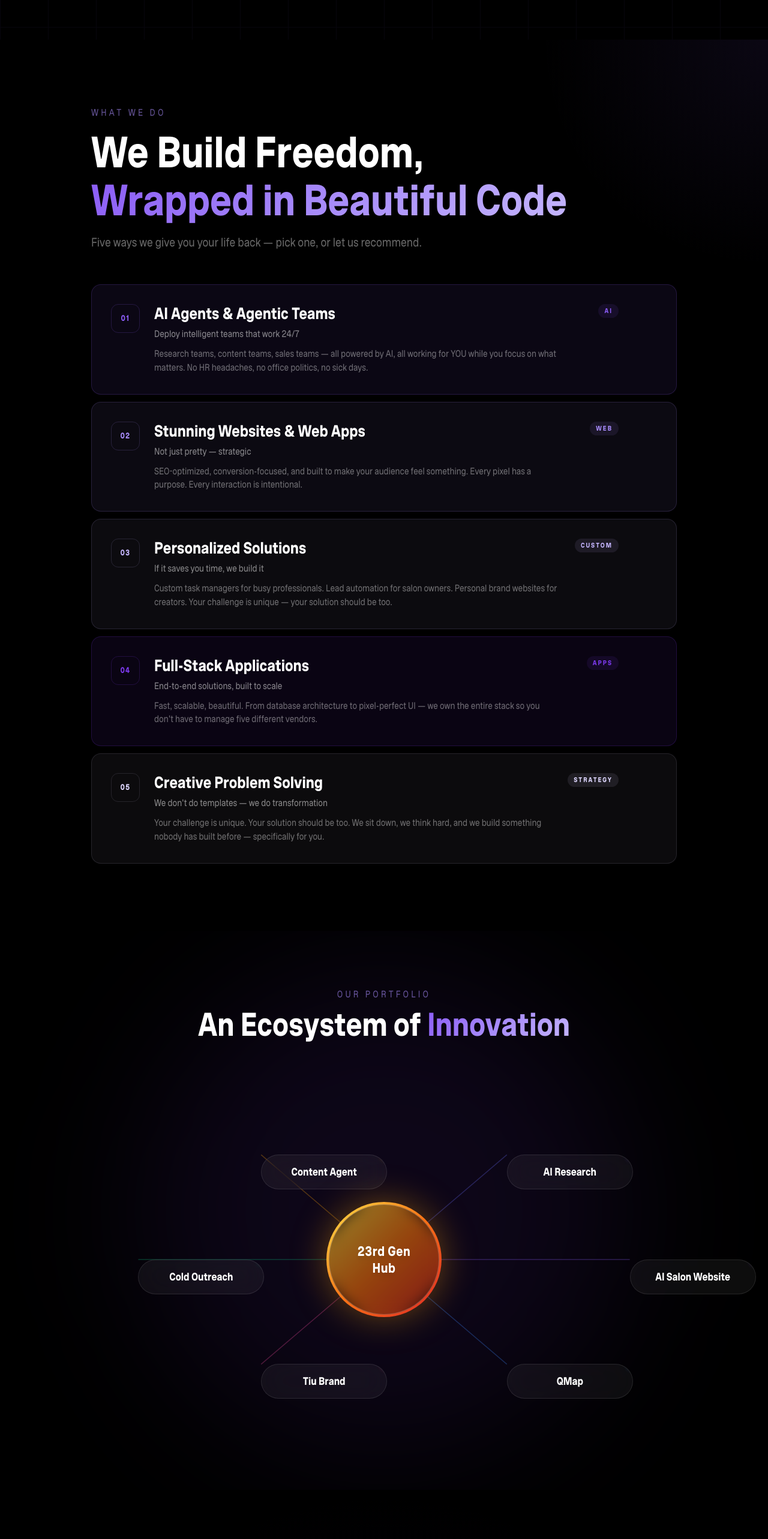
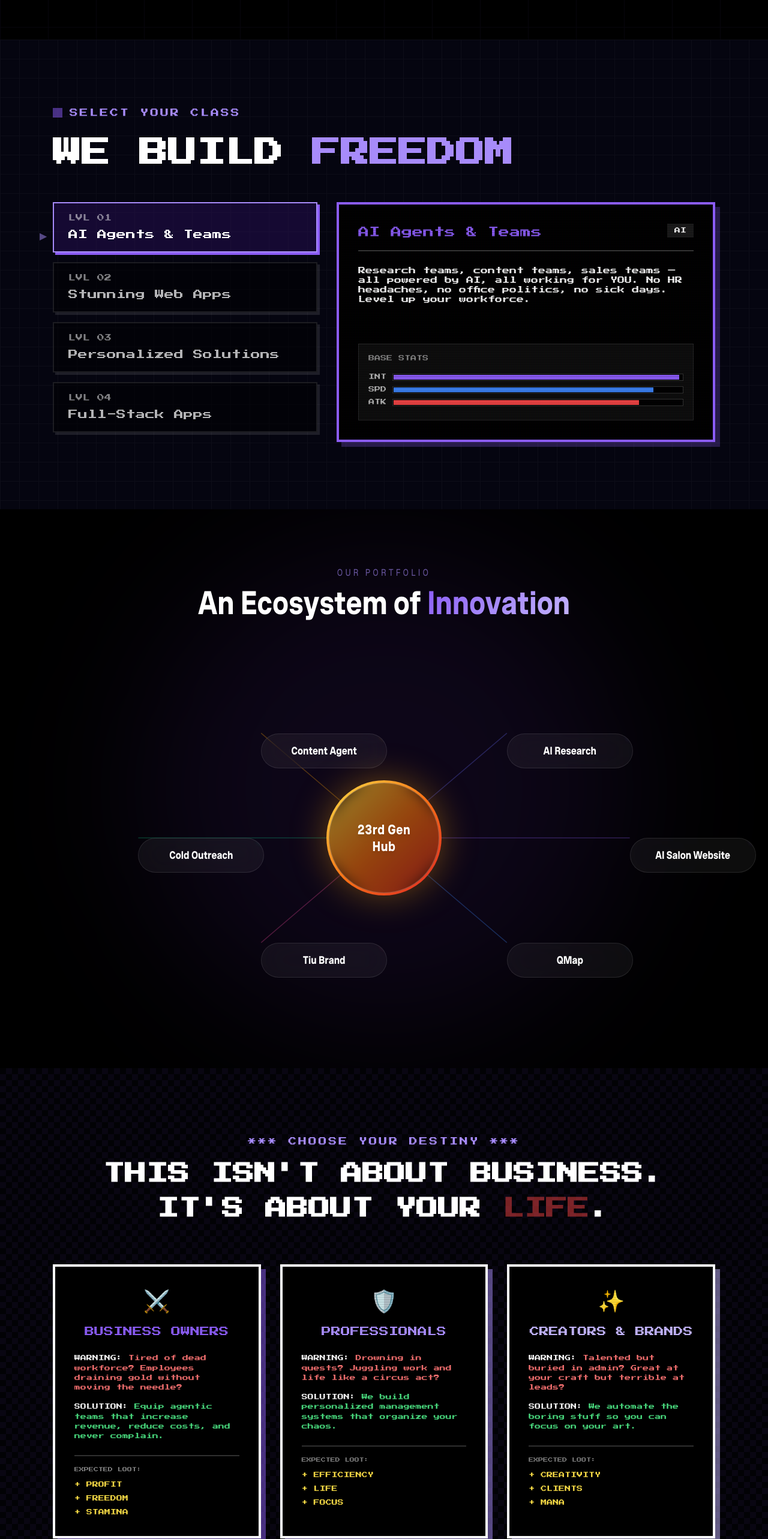
Before and after one commit to Tiuday/portfolio, a React (Vite) app: page / in a window 1280 px wide. Shown: the part 2355-4921 px from the top of the page at 60% size. Built offline with nearby package versions, Linux system fonts and the light colour scheme.

Commit message:
Update Services and Impact sections with animated pixel art retro game design, integrate Web3Forms for contact form

```diff
--- a/index.html
+++ b/index.html
@@ -9,6 +9,9 @@
     <meta property="og:title" content="23rd Gen — We Sell Your Time Back" />
     <meta property="og:description" content="AI-powered solutions & beautiful web experiences that give you more time for what truly matters." />
     <meta property="og:type" content="website" />
+    <link rel="preconnect" href="https://fonts.googleapis.com">
+    <link rel="preconnect" href="https://fonts.gstatic.com" crossorigin>
+    <link href="https://fonts.googleapis.com/css2?family=Press+Start+2P&display=swap" rel="stylesheet">
     <title>23rd Gen — We Sell Your Time Back</title>
   </head>
   <body>
--- a/src/components/Impact.jsx
+++ b/src/components/Impact.jsx
@@ -3,27 +3,27 @@ import { motion, useInView } from 'framer-motion'
 
 const audiences = [
   {
-    icon: '📊',
-    title: 'Small Business Owners',
-    pain: 'Tired of dead workforce? Employees who drain money without moving the needle?',
-    solution: 'We give you agentic teams that increase revenue, reduce costs, and never complain.',
-    outcomes: ['More profit', 'More freedom', 'More family time'],
+    icon: '⚔️',
+    title: 'BUSINESS OWNERS',
+    pain: 'Tired of dead workforce? Employees draining gold without moving the needle?',
+    solution: 'Equip agentic teams that increase revenue, reduce costs, and never complain.',
+    outcomes: ['+ PROFIT', '+ FREEDOM', '+ STAMINA'],
     color: '#8B5CF6',
   },
   {
-    icon: '💼',
-    title: 'Working Professionals',
-    pain: 'Drowning in tasks? Juggling work and life like a circus act?',
+    icon: '🛡️',
+    title: 'PROFESSIONALS',
+    pain: 'Drowning in quests? Juggling work and life like a circus act?',
     solution: 'We build personalized management systems that organize your chaos.',
-    outcomes: ['Work smarter', 'Live fuller', 'Breathe easier'],
+    outcomes: ['+ EFFICIENCY', '+ LIFE', '+ FOCUS'],
     color: '#A78BFA',
   },
   {
-    icon: '🎨',
-    title: 'Creators & Personal Brands',
-    pain: 'Talented but buried in admin? Great at your craft but terrible at lead management?',
+    icon: '✨',
+    title: 'CREATORS & BRANDS',
+    pain: 'Talented but buried in admin? Great at your craft but terrible at leads?',
     solution: 'We automate the boring stuff so you can focus on your art.',
-    outcomes: ['More creativity', 'More clients', 'More revenue'],
+    outcomes: ['+ CREATIVITY', '+ CLIENTS', '+ MANA'],
     color: '#C4B5FD',
   },
 ]
@@ -33,106 +33,104 @@ export default function Impact() {
   const inView = useInView(ref, { once: true, amount: 0.1 })
 
   return (
-    <section id="impact" className="relative bg-black py-28 overflow-hidden">
-      {/* Ambient */}
-      <div className="absolute inset-0 pointer-events-none"
-        style={{ background: 'radial-gradient(ellipse at center, rgba(46,16,101,0.15) 0%, transparent 70%)' }}
-      />
+    <section id="impact" className="relative bg-[#020205] py-28 overflow-hidden" style={{ imageRendering: 'pixelated' }}>
+      {/* Pixelated background pattern */}
+      <div className="absolute inset-0 opacity-[0.05] pointer-events-none"
+           style={{ backgroundImage: 'repeating-linear-gradient(45deg, #8B5CF6 25%, transparent 25%, transparent 75%, #8B5CF6 75%, #8B5CF6), repeating-linear-gradient(45deg, #8B5CF6 25%, transparent 25%, transparent 75%, #8B5CF6 75%, #8B5CF6)', backgroundPosition: '0 0, 10px 10px', backgroundSize: '20px 20px' }} />
 
-      <div ref={ref} className="relative z-10 max-w-7xl mx-auto px-6">
+      <div ref={ref} className="relative z-10 max-w-6xl mx-auto px-6">
         <motion.div
           initial={{ opacity: 0, y: 20 }}
           animate={inView ? { opacity: 1, y: 0 } : {}}
-          className="text-violet-400/60 text-sm tracking-[0.3em] uppercase mb-4"
+          className="text-center mb-16"
         >
-          Why Work With Us
+          <div className="text-violet-400 text-xs sm:text-sm tracking-[0.2em] uppercase mb-4" style={{ fontFamily: '"Press Start 2P", monospace' }}>
+            *** CHOOSE YOUR DESTINY ***
+          </div>
+          <h2 className="font-bold text-2xl sm:text-3xl md:text-4xl text-white leading-loose" style={{ fontFamily: '"Press Start 2P", monospace', lineHeight: '1.6' }}>
+            THIS ISN'T ABOUT BUSINESS.<br/>
+            IT'S ABOUT YOUR <span className="text-red-500 animate-pulse">LIFE</span>.
+          </h2>
         </motion.div>
 
-        <motion.h2
-          initial={{ opacity: 0, y: 40 }}
-          animate={inView ? { opacity: 1, y: 0 } : {}}
-          transition={{ duration: 0.7, delay: 0.1, ease: [0.16, 1, 0.3, 1] }}
-          className="font-cossette font-bold text-[clamp(2rem,5vw,4rem)] leading-tight text-white mb-6"
-        >
-          This Isn't About Your Business.
-          <br />
-          <span className="gradient-text">It's About Your LIFE.</span>
-        </motion.h2>
-
-        <motion.p
-          initial={{ opacity: 0, y: 20 }}
-          animate={inView ? { opacity: 1, y: 0 } : {}}
-          transition={{ delay: 0.2 }}
-          className="text-white/40 text-lg mb-16 max-w-xl"
-        >
-          We work with three types of game-changers.
-        </motion.p>
-
-        {/* Audience cards */}
-        <div className="grid md:grid-cols-3 gap-6 mb-20">
+        {/* Character/Audience Cards */}
+        <div className="grid md:grid-cols-3 gap-8 mb-20">
           {audiences.map((a, i) => (
             <motion.div
               key={a.title}
               initial={{ opacity: 0, y: 40 }}
               animate={inView ? { opacity: 1, y: 0 } : {}}
-              transition={{ duration: 0.6, delay: 0.2 + i * 0.12, ease: [0.16, 1, 0.3, 1] }}
-              className="group relative p-7 rounded-2xl border border-white/5 bg-white/[0.02] hover:bg-white/[0.04] transition-all duration-300 overflow-hidden"
-              whileHover={{ y: -4 }}
+              transition={{ duration: 0.5, delay: i * 0.15 }}
+              className="relative p-6 sm:p-8 bg-black border-4 group hover:-translate-y-2 transition-transform duration-300"
+              style={{
+                borderColor: 'white',
+                boxShadow: `8px 8px 0 0 ${a.color}80`,
+                fontFamily: '"Press Start 2P", monospace'
+              }}
             >
-              {/* Top glow */}
-              <div className="absolute top-0 left-0 right-0 h-px"
-                style={{ background: `linear-gradient(90deg, transparent, ${a.color}, transparent)` }}
-              />
+              {/* Scanline */}
+              <div className="absolute inset-0 bg-[linear-gradient(rgba(18,16,16,0)_50%,rgba(0,0,0,0.15)_50%)] bg-[length:100%_4px] pointer-events-none opacity-50 z-20" />
 
-              <div className="text-3xl mb-5">{a.icon}</div>
-              <h3 className="font-cossette font-bold text-xl text-white mb-3">{a.title}</h3>
-              <p className="text-white/40 text-sm leading-relaxed mb-4">{a.pain}</p>
-              <p className="text-white/60 text-sm leading-relaxed mb-5">{a.solution}</p>
+              <div className="relative z-10">
+                <div className="text-4xl mb-6 text-center">{a.icon}</div>
+                <h3 className="text-sm sm:text-base text-center mb-6" style={{ color: a.color }}>{a.title}</h3>
 
-              {/* Outcomes */}
-              <div className="space-y-1.5">
-                {a.outcomes.map((o) => (
-                  <div key={o} className="flex items-center gap-2 text-sm" style={{ color: a.color }}>
-                    <span className="w-1 h-1 rounded-full flex-shrink-0" style={{ background: a.color }} />
-                    {o}
-                  </div>
-                ))}
+                <div className="mb-6">
+                  <p className="text-[9px] sm:text-[10px] text-red-400 leading-relaxed mb-4">
+                    <span className="text-white">WARNING: </span>{a.pain}
+                  </p>
+                  <p className="text-[9px] sm:text-[10px] text-green-400 leading-relaxed">
+                    <span className="text-white">SOLUTION: </span>{a.solution}
+                  </p>
+                </div>
+
+                {/* Loot/Outcomes */}
+                <div className="border-t-2 border-white/20 pt-4 mt-auto">
+                  <div className="text-[8px] text-white/50 mb-3">EXPECTED LOOT:</div>
+                  <ul className="space-y-2">
+                    {a.outcomes.map(o => (
+                      <li key={o} className="text-[10px] text-yellow-300">
+                        {o}
+                      </li>
+                    ))}
+                  </ul>
+                </div>
               </div>
             </motion.div>
           ))}
         </div>
 
-        {/* Promise block */}
+        {/* Boss Room / Promise block */}
         <motion.div
-          initial={{ opacity: 0, y: 30 }}
-          animate={inView ? { opacity: 1, y: 0 } : {}}
-          transition={{ duration: 0.7, delay: 0.5 }}
-          className="relative p-10 md:p-14 rounded-3xl border border-violet-500/20 overflow-hidden text-center"
-          style={{ background: 'linear-gradient(135deg, rgba(46,16,101,0.3) 0%, rgba(10,0,30,0.5) 100%)' }}
+          initial={{ opacity: 0, scale: 0.95 }}
+          animate={inView ? { opacity: 1, scale: 1 } : {}}
+          transition={{ duration: 0.5, delay: 0.4 }}
+          className="relative p-8 md:p-12 border-4 bg-black text-center"
+          style={{
+            borderColor: '#8B5CF6',
+            boxShadow: '0 0 40px rgba(139,92,246,0.3), inset 0 0 40px rgba(139,92,246,0.2)',
+            fontFamily: '"Press Start 2P", monospace'
+          }}
         >
-          {/* Glow */}
-          <div className="absolute inset-0 pointer-events-none"
-            style={{ background: 'radial-gradient(ellipse at center, rgba(139,92,246,0.12) 0%, transparent 70%)' }}
-          />
-
-          <p className="text-violet-400/60 text-sm tracking-[0.3em] uppercase mb-5">The 23rd Gen Promise</p>
-          <h3 className="font-cossette font-bold text-[clamp(1.8rem,4vw,3.5rem)] text-white leading-tight mb-6">
-            When you work with us,<br />
-            you're not buying a product.
+          <div className="text-yellow-400 text-xs sm:text-sm tracking-widest mb-6 animate-pulse">
+            ! THE 23RD GEN PROMISE !
+          </div>
+          <h3 className="text-sm sm:text-lg md:text-xl text-white leading-loose mb-8">
+            WHEN YOU WORK WITH US, YOU'RE NOT BUYING A PRODUCT.
           </h3>
-          <p className="text-white/60 text-lg max-w-2xl mx-auto leading-relaxed mb-8">
-            You're buying back your <span className="text-violet-400 font-semibold">LIFE</span>.
-            You're choosing quality time over quantity time.
-            You're saying YES to what matters.
+          <p className="text-[10px] sm:text-xs text-white/70 leading-loose max-w-3xl mx-auto mb-10">
+            YOU'RE BUYING BACK YOUR <span className="text-violet-400">LIFE</span>.
+            YOU'RE CHOOSING QUALITY TIME OVER QUANTITY TIME.
+            PRESS START TO BEGIN.
           </p>
           <motion.a
             href="#contact"
-            whileHover={{ scale: 1.05, boxShadow: '0 0 30px rgba(139,92,246,0.5)' }}
-            whileTap={{ scale: 0.97 }}
-            className="inline-flex items-center gap-2 px-8 py-4 rounded-full bg-violet-600 hover:bg-violet-500 text-white font-semibold transition-colors"
+            whileHover={{ scale: 1.05 }}
+            whileTap={{ scale: 0.95 }}
+            className="inline-block px-6 sm:px-8 py-4 bg-violet-600 text-white text-xs sm:text-sm border-2 border-white hover:bg-violet-500 transition-colors"
+            style={{ boxShadow: '4px 4px 0 0 white' }}
           >
-            I Want My Life Back
-            <span>→</span>
+            START GAME
           </motion.a>
         </motion.div>
       </div>
--- a/src/components/Services.jsx
+++ b/src/components/Services.jsx
@@ -1,160 +1,168 @@
-import { useRef } from 'react'
+import { useRef, useState } from 'react'
 import { motion, useInView } from 'framer-motion'
 
 const services = [
   {
     id: '01',
-    title: 'AI Agents & Agentic Teams',
+    title: 'AI Agents & Teams',
     short: 'Deploy intelligent teams that work 24/7',
-    desc: 'Research teams, content teams, sales teams — all powered by AI, all working for YOU while you focus on what matters. No HR headaches, no office politics, no sick days.',
+    desc: 'Research teams, content teams, sales teams — all powered by AI, all working for YOU. No HR headaches, no office politics, no sick days. Level up your workforce.',
     accent: '#8B5CF6',
-    bg: 'rgba(139,92,246,0.08)',
-    border: 'rgba(139,92,246,0.2)',
     tag: 'AI',
+    stats: { int: 99, spd: 90, atk: 85 }
   },
   {
     id: '02',
-    title: 'Stunning Websites & Web Apps',
+    title: 'Stunning Web Apps',
     short: 'Not just pretty — strategic',
-    desc: 'SEO-optimized, conversion-focused, and built to make your audience feel something. Every pixel has a purpose. Every interaction is intentional.',
+    desc: 'SEO-optimized, conversion-focused, and built to make your audience feel something. Every pixel has a purpose. High-tier equipment for your digital presence.',
     accent: '#A78BFA',
-    bg: 'rgba(167,139,250,0.07)',
-    border: 'rgba(167,139,250,0.18)',
     tag: 'WEB',
+    stats: { int: 85, spd: 95, atk: 70 }
   },
   {
     id: '03',
     title: 'Personalized Solutions',
     short: 'If it saves you time, we build it',
-    desc: 'Custom task managers for busy professionals. Lead automation for salon owners. Personal brand websites for creators. Your challenge is unique — your solution should be too.',
+    desc: 'Custom task managers for busy pros. Lead automation for salons. Your challenge is unique — your solution should be too. Rare custom-crafted items.',
     accent: '#C4B5FD',
-    bg: 'rgba(196,181,253,0.06)',
-    border: 'rgba(196,181,253,0.15)',
     tag: 'CUSTOM',
+    stats: { int: 95, spd: 80, atk: 99 }
   },
   {
     id: '04',
-    title: 'Full-Stack Applications',
+    title: 'Full-Stack Apps',
     short: 'End-to-end solutions, built to scale',
-    desc: 'Fast, scalable, beautiful. From database architecture to pixel-perfect UI — we own the entire stack so you don\'t have to manage five different vendors.',
+    desc: 'Fast, scalable, beautiful. From database architecture to pixel-perfect UI. We own the entire stack. The ultimate weapon for scaling.',
     accent: '#7C3AED',
-    bg: 'rgba(124,58,237,0.08)',
-    border: 'rgba(124,58,237,0.2)',
     tag: 'APPS',
-  },
-  {
-    id: '05',
-    title: 'Creative Problem Solving',
-    short: "We don't do templates — we do transformation",
-    desc: 'Your challenge is unique. Your solution should be too. We sit down, we think hard, and we build something nobody has built before — specifically for you.',
-    accent: '#DDD6FE',
-    bg: 'rgba(221,214,254,0.05)',
-    border: 'rgba(221,214,254,0.12)',
-    tag: 'STRATEGY',
+    stats: { int: 90, spd: 85, atk: 95 }
   },
 ]
 
-function ServiceRow({ service, i }) {
-  const ref = useRef(null)
-  const inView = useInView(ref, { once: true, amount: 0.3 })
-
+function PixelBar({ label, val, color }) {
   return (
-    <motion.div
-      ref={ref}
-      initial={{ opacity: 0, x: -30 }}
-      animate={inView ? { opacity: 1, x: 0 } : {}}
-      transition={{ duration: 0.6, delay: i * 0.1, ease: [0.16, 1, 0.3, 1] }}
-    >
-      <motion.div
-        whileHover={{ x: 6 }}
-        transition={{ duration: 0.2 }}
-        className="group flex items-start gap-6 p-6 md:p-8 rounded-2xl border transition-all duration-300 cursor-default"
-        style={{
-          background: service.bg,
-          borderColor: service.border,
-        }}
-      >
-        {/* Number */}
-        <div className="hidden md:flex flex-shrink-0 items-center justify-center w-12 h-12 rounded-xl border text-xs font-bold tracking-widest"
-          style={{ borderColor: service.border, color: service.accent }}
-        >
-          {service.id}
-        </div>
-
-        {/* Content */}
-        <div className="flex-1 min-w-0">
-          <div className="flex items-start justify-between gap-4 mb-2">
-            <h3 className="font-cossette font-bold text-xl md:text-2xl text-white group-hover:text-violet-300 transition-colors">
-              {service.title}
-            </h3>
-            <span className="flex-shrink-0 text-[10px] tracking-[0.2em] font-bold px-2.5 py-1 rounded-full"
-              style={{ color: service.accent, background: `${service.accent}18` }}
-            >
-              {service.tag}
-            </span>
-          </div>
-          <p className="text-white/50 text-sm mb-3 font-medium">{service.short}</p>
-          <p className="text-white/40 text-sm leading-relaxed max-w-2xl">{service.desc}</p>
-        </div>
-
-        {/* Arrow */}
+    <div className="flex items-center gap-2 mb-1.5">
+      <span className="w-8 text-[8px] sm:text-[10px] uppercase text-white/70" style={{ fontFamily: '"Press Start 2P", monospace' }}>{label}</span>
+      <div className="flex-1 h-3 bg-black border border-white/20 p-[1px] flex">
         <motion.div
-          className="hidden md:flex flex-shrink-0 items-center justify-center w-10 h-10 rounded-full border opacity-0 group-hover:opacity-100 transition-all duration-300"
-          style={{ borderColor: service.accent, color: service.accent }}
-          whileHover={{ rotate: 45 }}
-        >
-          ↗
-        </motion.div>
-      </motion.div>
-    </motion.div>
+          initial={{ width: 0 }}
+          whileInView={{ width: `${val}%` }}
+          transition={{ duration: 1, ease: 'easeOut' }}
+          className="h-full"
+          style={{ backgroundColor: color }}
+        />
+      </div>
+    </div>
   )
 }
 
 export default function Services() {
   const ref = useRef(null)
   const inView = useInView(ref, { once: true, amount: 0.1 })
+  const [activeTab, setActiveTab] = useState(0)
 
   return (
-    <section id="services" className="relative bg-black py-28 overflow-hidden">
-      {/* Background accent */}
-      <div className="absolute right-0 top-0 w-96 h-96 pointer-events-none"
-        style={{ background: 'radial-gradient(circle at top right, rgba(139,92,246,0.08) 0%, transparent 70%)' }}
-      />
+    <section id="services" className="relative bg-[#050510] py-28 overflow-hidden" style={{ imageRendering: 'pixelated' }}>
+      {/* Grid background to look like retro tile map */}
+      <div className="absolute inset-0 opacity-[0.03] pointer-events-none"
+           style={{ backgroundImage: 'linear-gradient(#fff 1px, transparent 1px), linear-gradient(90deg, #fff 1px, transparent 1px)', backgroundSize: '32px 32px' }} />
 
-      <div ref={ref} className="relative z-10 max-w-5xl mx-auto px-6">
+      <div ref={ref} className="relative z-10 max-w-6xl mx-auto px-6">
         <motion.div
           initial={{ opacity: 0, y: 20 }}
           animate={inView ? { opacity: 1, y: 0 } : {}}
-          transition={{ duration: 0.5 }}
-          className="text-violet-400/60 text-sm tracking-[0.3em] uppercase mb-4"
+          className="flex items-center gap-3 mb-6"
         >
-          What We Do
+          <div className="w-4 h-4 bg-violet-500 animate-pulse" />
+          <span className="text-violet-400 text-xs sm:text-sm tracking-[0.2em] uppercase" style={{ fontFamily: '"Press Start 2P", monospace' }}>
+            SELECT YOUR CLASS
+          </span>
         </motion.div>
 
         <motion.h2
           initial={{ opacity: 0, y: 40 }}
           animate={inView ? { opacity: 1, y: 0 } : {}}
-          transition={{ duration: 0.7, delay: 0.1, ease: [0.16, 1, 0.3, 1] }}
-          className="font-cossette font-bold text-[clamp(2rem,5vw,4rem)] leading-tight text-white mb-4"
+          transition={{ duration: 0.7, delay: 0.1 }}
+          className="font-bold text-3xl sm:text-4xl md:text-5xl text-white mb-12"
+          style={{ fontFamily: '"Press Start 2P", monospace', lineHeight: '1.4' }}
         >
-          We Build Freedom,
-          <br />
-          <span className="gradient-text">Wrapped in Beautiful Code</span>
+          WE BUILD <span className="text-violet-400">FREEDOM</span>
         </motion.h2>
 
-        <motion.p
-          initial={{ opacity: 0, y: 20 }}
-          animate={inView ? { opacity: 1, y: 0 } : {}}
-          transition={{ duration: 0.6, delay: 0.2 }}
-          className="text-white/40 text-lg mb-14 max-w-xl"
-        >
-          Five ways we give you your life back — pick one, or let us recommend.
-        </motion.p>
+        <div className="grid lg:grid-cols-12 gap-8 items-start">
+          {/* Menu Selection (Left) */}
+          <div className="lg:col-span-5 flex flex-col gap-4">
+            {services.map((s, i) => (
+              <motion.button
+                key={s.id}
+                initial={{ opacity: 0, x: -20 }}
+                animate={inView ? { opacity: 1, x: 0 } : {}}
+                transition={{ delay: 0.2 + i * 0.1 }}
+                onClick={() => setActiveTab(i)}
+                className={`relative px-4 sm:px-6 py-4 text-left transition-all duration-200 border-2 ${
+                  activeTab === i
+                  ? 'bg-violet-900/40 border-violet-400 z-10 scale-105'
+                  : 'bg-black/50 border-white/10 hover:border-white/30 hover:bg-white/5'
+                }`}
+                style={{
+                  fontFamily: '"Press Start 2P", monospace',
+                  boxShadow: activeTab === i ? `4px 4px 0 0 ${s.accent}` : '4px 4px 0 0 rgba(255,255,255,0.1)'
+                }}
+              >
+                {activeTab === i && (
+                  <motion.span layoutId="cursor" className="absolute -left-6 top-1/2 -translate-y-1/2 text-violet-400 animate-pulse">
+                    ▶
+                  </motion.span>
+                )}
+                <div className="text-[10px] sm:text-xs mb-2 text-white/50">LVL {s.id}</div>
+                <div className={`text-xs sm:text-sm md:text-base ${activeTab === i ? 'text-white' : 'text-white/70'}`}>
+                  {s.title}
+                </div>
+              </motion.button>
+            ))}
+          </div>
 
-        <div className="space-y-3">
-          {services.map((s, i) => (
-            <ServiceRow key={s.id} service={s} i={i} />
-          ))}
+          {/* Details Screen (Right) */}
+          <div className="lg:col-span-7 h-full">
+            <motion.div
+              key={activeTab}
+              initial={{ opacity: 0, scale: 0.95 }}
+              animate={{ opacity: 1, scale: 1 }}
+              transition={{ duration: 0.3 }}
+              className="bg-black border-4 p-6 sm:p-8 h-full min-h-[400px] relative flex flex-col"
+              style={{
+                borderColor: services[activeTab].accent,
+                boxShadow: `8px 8px 0 0 ${services[activeTab].accent}40`,
+                fontFamily: '"Press Start 2P", monospace'
+              }}
+            >
+              {/* Scanline overlay effect */}
+              <div className="absolute inset-0 bg-[linear-gradient(rgba(18,16,16,0)_50%,rgba(0,0,0,0.25)_50%),linear-gradient(90deg,rgba(255,0,0,0.06),rgba(0,255,0,0.02),rgba(0,0,255,0.06))] bg-[length:100%_4px,3px_100%] pointer-events-none opacity-50 z-20" />
+
+              <div className="relative z-10 flex flex-col h-full">
+                <div className="flex justify-between items-start mb-6 border-b-2 border-white/20 pb-4">
+                  <h3 className="text-sm sm:text-lg text-white" style={{ color: services[activeTab].accent }}>
+                    {services[activeTab].title}
+                  </h3>
+                  <div className="px-3 py-1 bg-white/10 text-[10px] text-white">
+                    {services[activeTab].tag}
+                  </div>
+                </div>
+
+                <p className="text-white text-[10px] sm:text-xs leading-loose mb-8 flex-1">
+                  {services[activeTab].desc}
+                </p>
+
+                <div className="bg-white/5 p-4 border border-white/10">
+                  <div className="text-[10px] text-white/50 mb-4">BASE STATS</div>
+                  <PixelBar label="INT" val={services[activeTab].stats.int} color={services[activeTab].accent} />
+                  <PixelBar label="SPD" val={services[activeTab].stats.spd} color="#3B82F6" />
+                  <PixelBar label="ATK" val={services[activeTab].stats.atk} color="#EF4444" />
+                </div>
+              </div>
+            </motion.div>
+          </div>
         </div>
       </div>
     </section>
```
Also changed, not shown: src/components/Contact.jsx (+11 -11 lines), inspirations/our expertise 2.png (added), inspirations/our expertise1.png (added).
